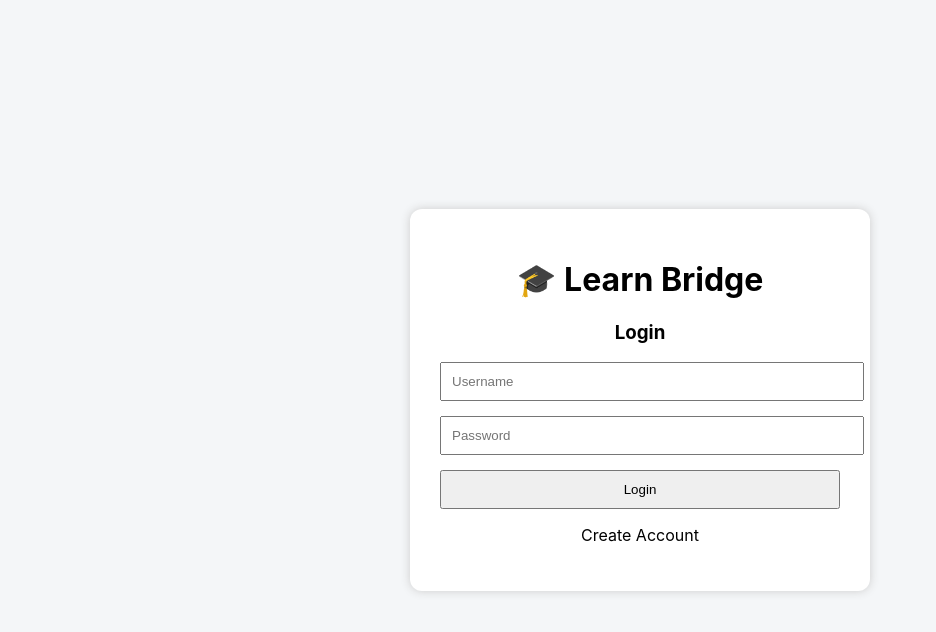
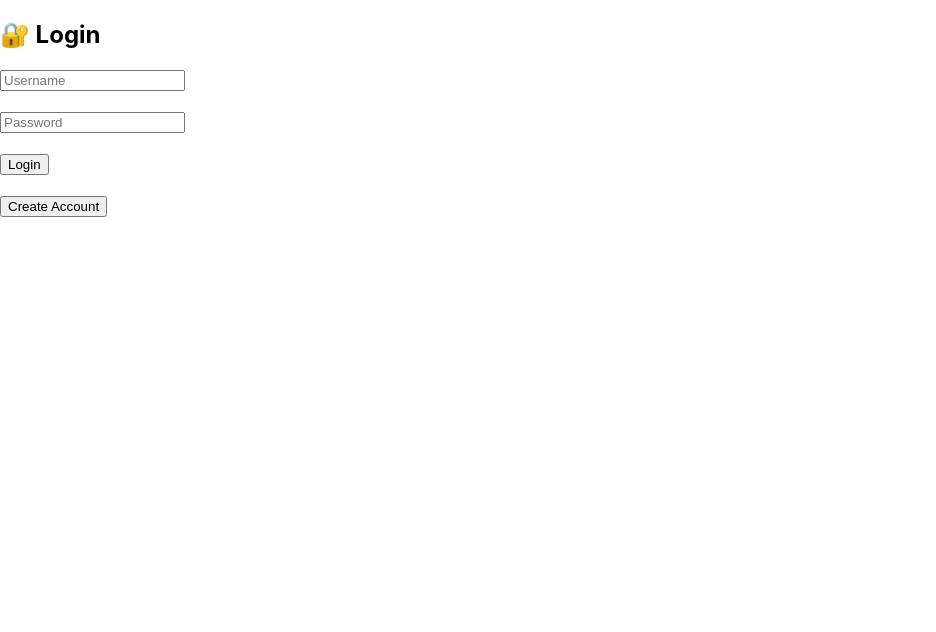
Before and after one commit to keerthika2005-coder/student-information-system, a React (Create React App) app in the folder frontend/: page / in a window 1280 px wide. Shown: the top 632 px of the page, without its empty margins (0-936 px from the left). Built offline with nearby package versions, Linux system fonts and the light colour scheme.

Commit message:
fixed login invalid password

```diff
--- a/frontend/src/App.js
+++ b/frontend/src/App.js
@@ -1,48 +1,44 @@
-import React, { useState, useEffect } from 'react';
-import { BrowserRouter, Routes, Route, Navigate } from 'react-router-dom';
-import { Toaster } from 'react-hot-toast';
+import React, { useState } from 'react';
 import Login from './components/Login';
-import Navbar from './components/Navbar';
 import AdminDashboard from './components/admin/AdminDashboard';
 import StaffDashboard from './components/staff/StaffDashboard';
 import StudentDashboard from './components/student/StudentDashboard';
 import './App.css';
 
 function App() {
-  const [token, setToken] = useState(localStorage.getItem('token'));
-  const [user, setUser] = useState(null);
+  const [role, setRole] = useState(localStorage.getItem('role'));
 
-  useEffect(() => {
-    if (token) {
-      const userData = JSON.parse(localStorage.getItem('user') || '{}');
-      setUser(userData);
-    }
-  }, [token]);
+  const handleLogin = (userRole) => {
+    localStorage.setItem('role', userRole);
+    setRole(userRole);
+  };
 
   const handleLogout = () => {
-    localStorage.removeItem('token');
-    localStorage.removeItem('user');
-    setToken(null);
-    setUser(null);
+    localStorage.removeItem('role');
+    setRole(null);
   };
 
-  if (!token) return <Login setToken={setToken} setUser={setUser} />;
+  if (!role) {
+    return <Login onLogin={handleLogin} />;
+  }
 
   return (
-    <BrowserRouter>
-      <div className="app">
-        <Toaster position="top-right" />
-        <Navbar user={user} onLogout={handleLogout} />
-        <div className="container">
-          <Routes>
-            <Route path="/admin" element={<AdminDashboard />} />
-            <Route path="/staff" element={<StaffDashboard />} />
-            <Route path="/student" element={<StudentDashboard />} />
-            <Route path="/" element={<Navigate to={user?.role === 'admin' ? '/admin' : user?.role === 'staff' ? '/staff' : '/student'} />} />
-          </Routes>
-        </div>
-      </div>
-    </BrowserRouter>
+    <div>
+      <button
+        onClick={handleLogout}
+        style={{
+          float: 'right',
+          margin: '20px',
+          padding: '10px'
+        }}
+      >
+        Logout
+      </button>
+
+      {role === 'admin' && <AdminDashboard />}
+      {role === 'staff' && <StaffDashboard />}
+      {role === 'student' && <StudentDashboard />}
+    </div>
   );
 }
 
--- a/frontend/src/components/Login.js
+++ b/frontend/src/components/Login.js
@@ -1,100 +1,111 @@
 import React, { useState } from 'react';
-import axios from 'axios';
 
-const API = axios.create({
-  baseURL: 'https://student-information-system-f2js.onrender.com/api'
+export default function Login({ onLogin }) {
+  const [isRegister, setIsRegister] = useState(false);
+  const [username, setUsername] = useState('');
+  const [password, setPassword] = useState('');
+  const [role, setRole] = useState('student');
+
+  const handleRegister = () => {
+    const users =
+      JSON.parse(localStorage.getItem('users')) || [];
+
+    users.push({
+      username,
+      password,
+      role
     });
 
-const Login = ({ setToken, setUser }) => {
-  const [isRegister, setIsRegister] = useState(false);
+    localStorage.setItem(
+      'users',
+      JSON.stringify(users)
+    );
 
-  const [formData, setFormData] = useState({
-    username: '',
-    password: '',
-    email: '',
-    fullName: '',
-    role: 'student'
-  });
+    alert('Registration successful');
 
-  const handleChange = (e) => {
-    setFormData({
-      ...formData,
-      [e.target.name]: e.target.value
-    });
+    setUsername('');
+    setPassword('');
+    setIsRegister(false);
   };
 
-  const handleSubmit = async (e) => {
-    e.preventDefault();
+  const handleLogin = () => {
+    const users =
+      JSON.parse(localStorage.getItem('users')) || [];
 
-    try {
-      const response = isRegister
-        ? await API.post('/auth/register', formData)
-        : await API.post('/auth/login', {
-            username: formData.username,
-            password: formData.password
-          });
+    const demoUsers = [
+      {
+        username: 'admin',
+        password: '123',
+        role: 'admin'
+      },
+      {
+        username: 'staff',
+        password: '123',
+        role: 'staff'
+      },
+      {
+        username: 'student',
+        password: '123',
+        role: 'student'
+      }
+    ];
 
-      localStorage.setItem('token', response.data.token);
-      localStorage.setItem(
-        'user',
-        JSON.stringify(response.data.user)
+    const allUsers = [...demoUsers, ...users];
+
+    const foundUser = allUsers.find(
+      (user) =>
+        user.username === username &&
+        user.password === password
     );
 
-      setToken(response.data.token);
-      setUser(response.data.user);
+    if (foundUser) {
+      localStorage.setItem(
+        'role',
+        foundUser.role
+      );
 
-      alert(
-        isRegister
-          ? 'Registration successful'
-          : 'Login successful'
-      );
-    } catch (error) {
-      alert(
-        error.response?.data?.message ||
-          'Something went wrong'
-      );
+      onLogin(foundUser.role);
+    } else {
+      alert('Invalid password');
     }
   };
 
   return (
-    <div style={containerStyle}>
-      <div style={cardStyle}>
-        <h1>🎓 Learn Bridge</h1>
-        <h3>
-          {isRegister ? 'Register' : 'Login'}
-        </h3>
+    <div className="login-box">
+      <h2>
+        {isRegister
+          ? '📝 Register'
+          : '🔐 Login'}
+      </h2>
 
-        <form onSubmit={handleSubmit}>
       <input
-            name="username"
         placeholder="Username"
-            onChange={handleChange}
-            style={inputStyle}
-            required
+        value={username}
+        onChange={(e) =>
+          setUsername(e.target.value)
+        }
       />
+      <br />
+      <br />
+
+      <input
+        type="password"
+        placeholder="Password"
+        value={password}
+        onChange={(e) =>
+          setPassword(e.target.value)
+        }
+      />
+      <br />
+      <br />
 
       {isRegister && (
         <>
-              <input
-                name="fullName"
-                placeholder="Full Name"
-                onChange={handleChange}
-                style={inputStyle}
-                required
-              />
-
-              <input
-                name="email"
-                placeholder="Email"
-                onChange={handleChange}
-                style={inputStyle}
-                required
-              />
-
           <select
-                name="role"
-                onChange={handleChange}
-                style={inputStyle}
+            value={role}
+            onChange={(e) =>
+              setRole(e.target.value)
+            }
           >
             <option value="student">
               Student
@@ -106,68 +117,35 @@ const Login = ({ setToken, setUser }) => {
               Admin
             </option>
           </select>
+          <br />
+          <br />
         </>
       )}
 
-          <input
-            type="password"
-            name="password"
-            placeholder="Password"
-            onChange={handleChange}
-            style={inputStyle}
-            required
-          />
+      <button
+        onClick={
+          isRegister
+            ? handleRegister
+            : handleLogin
+        }
+      >
+        {isRegister
+          ? 'Register'
+          : 'Login'}
+      </button>
+
+      <br />
+      <br />
 
       <button
-            type="submit"
-            style={buttonStyle}
-          >
-            {isRegister ? 'Register' : 'Login'}
-          </button>
-        </form>
-
-        <p
         onClick={() =>
           setIsRegister(!isRegister)
         }
-          style={{ cursor: 'pointer' }}
       >
         {isRegister
           ? 'Go to Login'
           : 'Create Account'}
-        </p>
-      </div>
+      </button>
     </div>
   );
-};
-
-const containerStyle = {
-  display: 'flex',
-  justifyContent: 'center',
-  alignItems: 'center',
-  minHeight: '100vh',
-  background: '#f4f6f8'
-};
-
-const cardStyle = {
-  width: '400px',
-  padding: '30px',
-  borderRadius: '12px',
-  boxShadow: '0 0 10px #ccc',
-  background: '#fff',
-  textAlign: 'center'
-};
-
-const inputStyle = {
-  width: '100%',
-  padding: '10px',
-  marginBottom: '15px'
-};
-
-const buttonStyle = {
-  width: '100%',
-  padding: '10px',
-  cursor: 'pointer'
-};
-
-export default Login;
+}
```
Lines whose indentation alone changed are shown as unchanged.
